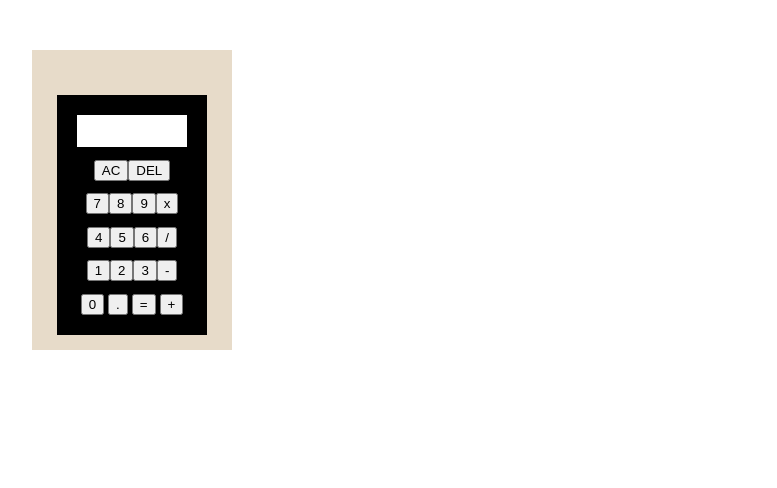
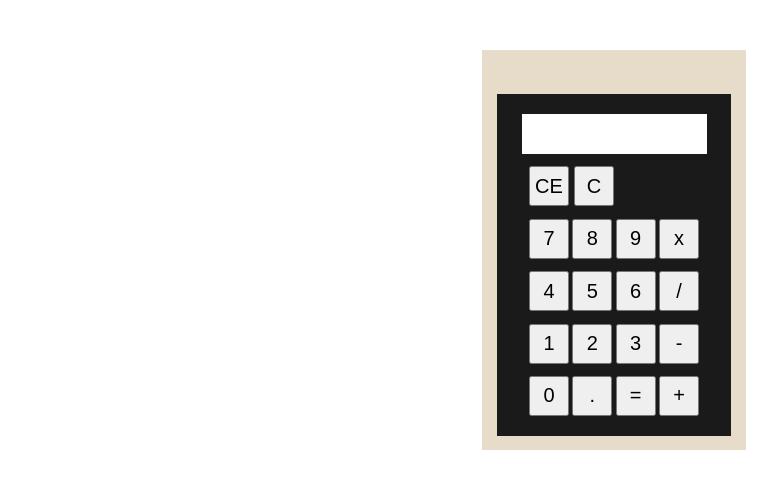
Before and after one commit to joshedralin/calculator-app, a plain HTML site: page index.html in a window 1280 px wide. Shown: the whole page, without its empty margins (26-803 px from the left). Drawn offline with Linux system fonts and the light colour scheme.

Commit message:
Change size of calculator and add more styling
Changed buttons layout and size, everything is positioned in a good
spot.

```diff
--- a/index.html
+++ b/index.html
@@ -12,8 +12,8 @@
         <div class="container">
             <div class="display"></div>
             <div class="first-row">
-                <button class="clear">AC</button>
-                <button class="delete">DEL</button>
+                <button class="clear">CE</button>
+                <button class="delete">C</button>
             </div>
             <div class="second-row">
                 <button class="number" data-number="7">7</button>
--- a/style.css
+++ b/style.css
@@ -1,11 +1,13 @@
 .housing {
     background-color: #e7dbc9;
-    height: 300px;
-    width: 200px;
-    margin: 50px;
+    height: 400px;
+    width: 264px;
+    margin: auto;
+    margin-top: 50px;
     display: flex;
     justify-content: center;
     align-items: center;
+    align-self: center;
 }
 
 .container {
@@ -14,9 +16,9 @@
     align-items: center;
     justify-content: space-between;
     /* margin: 50px; */
-    background-color: black;
-    height: 200px;
-    width: 150px;
+    background-color: #1a1a1a;
+    height: 302px;
+    width: 234px;
     padding: 20px 0;
     margin-top: 30px;
 }
@@ -24,24 +26,48 @@
 .display {
     /* display: flex; */
     background-color: white;
-    height: 22px;
-    width: 100px;
+    height: 30px;
+    width: 175px;
     text-align: right;
+    font-size: 24px;
     padding: 5px 5px;
+    align-content: center;
+}
+
+button {
+    display: flex;
+    justify-content: center;
+    align-items: center;
+    height: 40px;
+    width: 40px;
+    font-size: 20px;
+    padding: 6px;
 }
 
 .first-row {
     display: flex;
+    justify-content: flex-start;
+    width: 170px;
+    gap: 5px;
 }
 
-.second-row {
+.second-row, .third-row, .fourth-row, .fifth-row {
     display: flex;
+    justify-content: space-between;
+    width: 170px;
 }
 
-.third-row {
+/* .third-row {
     display: flex;
+    justify-content: space-between;
+    width: 170px;
 }
 
 .fourth-row {
     display:flex;
+    justify-content;
 }
+
+.fifth-row {
+    display: flex;
+} */
```
